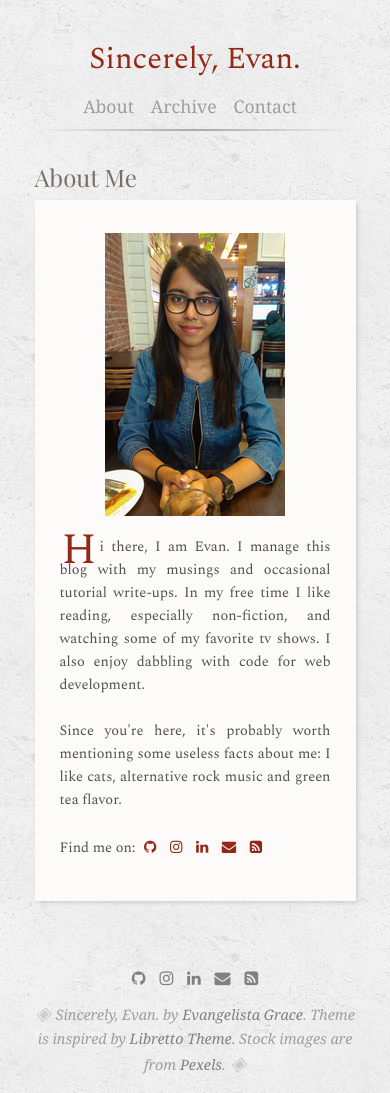
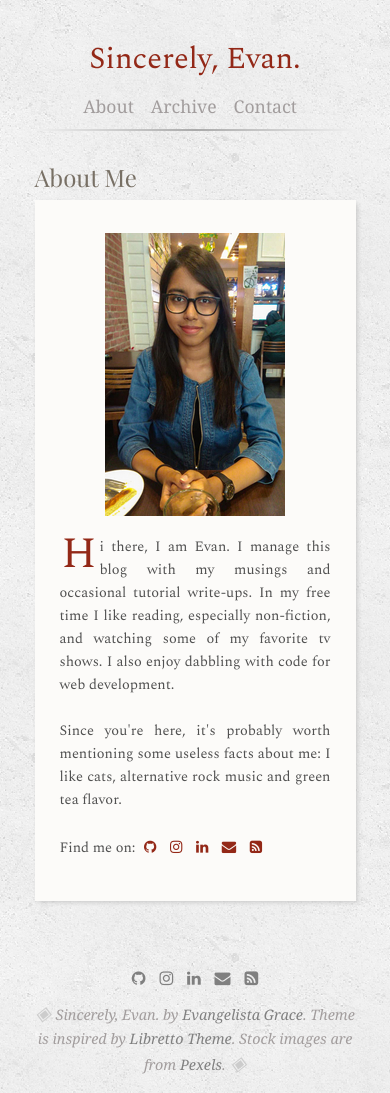
Before and after one commit to evangelistagrace/evangelistagrace.github.io, a Jekyll site: the page built from menu/about.md, in a window 390 px wide. Built offline with Jekyll 4.4.1, drawn with Linux system fonts in a browser that asks for light colours; some web fonts are replaced.

Commit message:
Update main.css

```diff
--- a/assets/css/main.css
+++ b/assets/css/main.css
@@ -773,7 +773,7 @@ th, td {
   .posts p:first-of-type::first-letter, .profile span::first-letter {
     font-size: 2.7rem;
     line-height: 0.8rem;
-    padding-top: 0.5rem;
+    padding-top: 0.8rem;
   }
 
   .profile {
```
